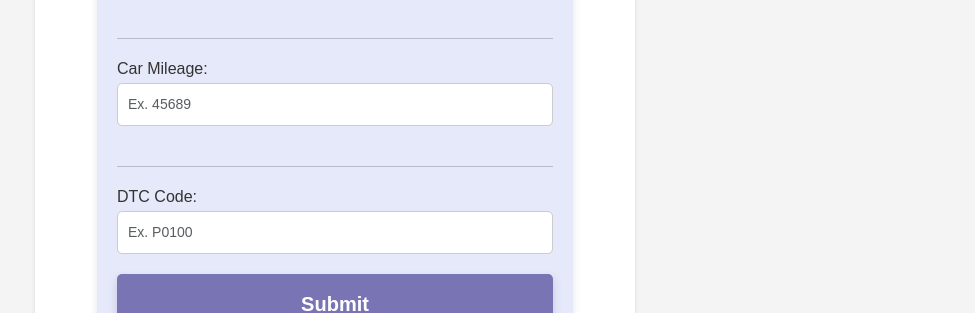
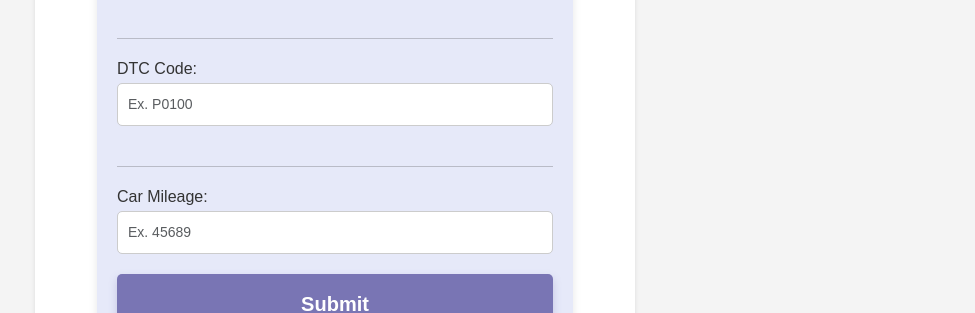
Before and after one commit to 394-w24/obd-app, a React (Vite) app: page /request in a window 1280 px wide. Shown: the part 285-598 px from the top of the page, without its empty margins (305-1280 px from the left). Built offline with nearby package versions, Linux system fonts and the light colour scheme.

Commit message:
Swapped placings of DTC Code and Car Mileage in Request Form

```diff
--- a/src/components/RequestPage.jsx
+++ b/src/components/RequestPage.jsx
@@ -55,13 +55,13 @@ const RequestPage = () => {
                     </div>
                     <hr className="divider"></hr>
                     <div className="form-group">
-                        <h4 className="input-label">Car Mileage:</h4>
-                        <input type="text" className="form-control" name="miles" placeholder="Ex. 45689" />
+                        <h4 className="input-label">DTC Code:</h4>
+                        <input type="text" className="form-control" name="code" placeholder="Ex. P0100" />
                     </div>
                     <hr className="divider"></hr>
                     <div className="form-group">
-                        <h4 className="input-label">DTC Code:</h4>
-                        <input type="text" className="form-control" name="code" placeholder="Ex. P0100" />
+                        <h4 className="input-label">Car Mileage:</h4>
+                        <input type="text" className="form-control" name="miles" placeholder="Ex. 45689" />
                     </div>
                     <button type="submit" className="btn btn-primary">Submit</button>
                 </form>
```
